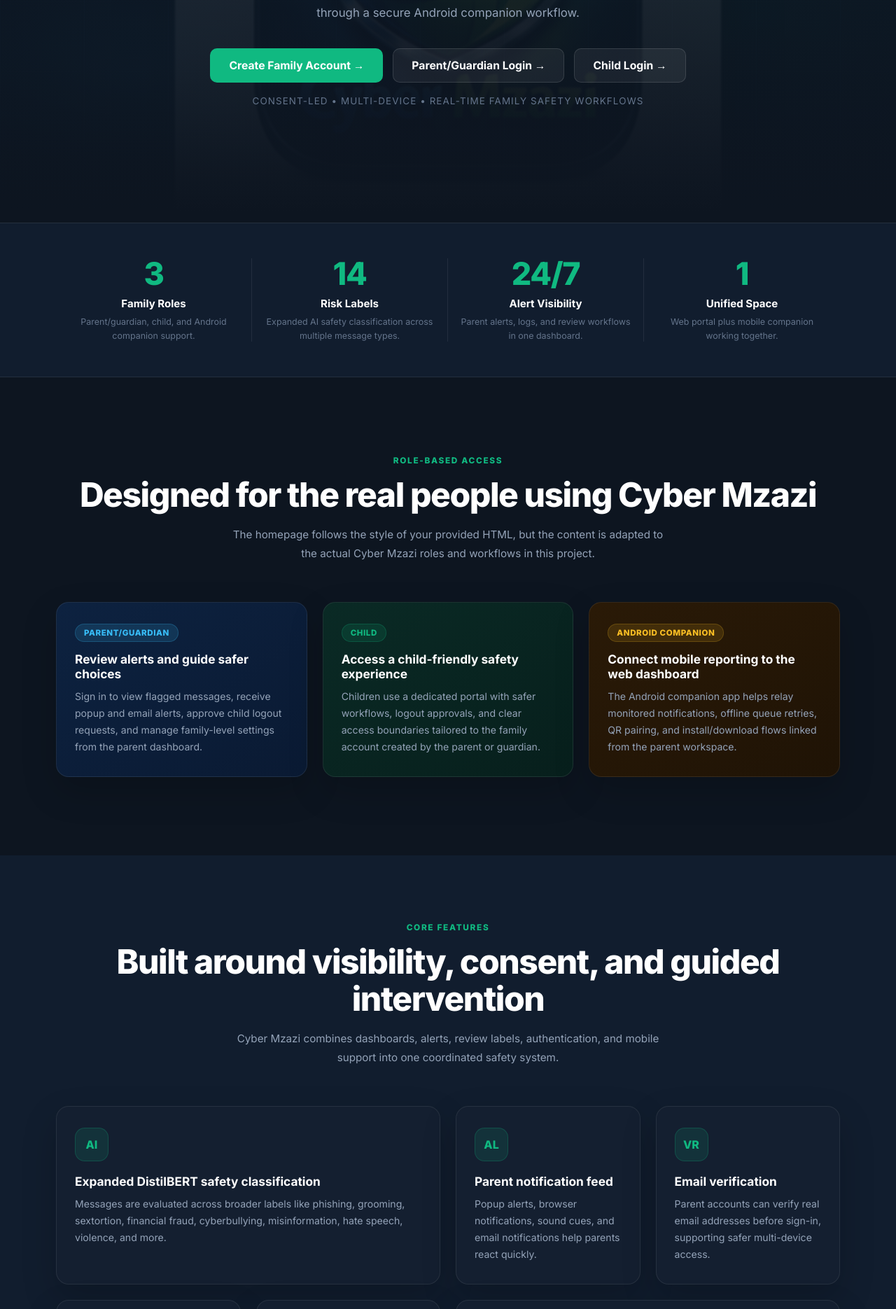
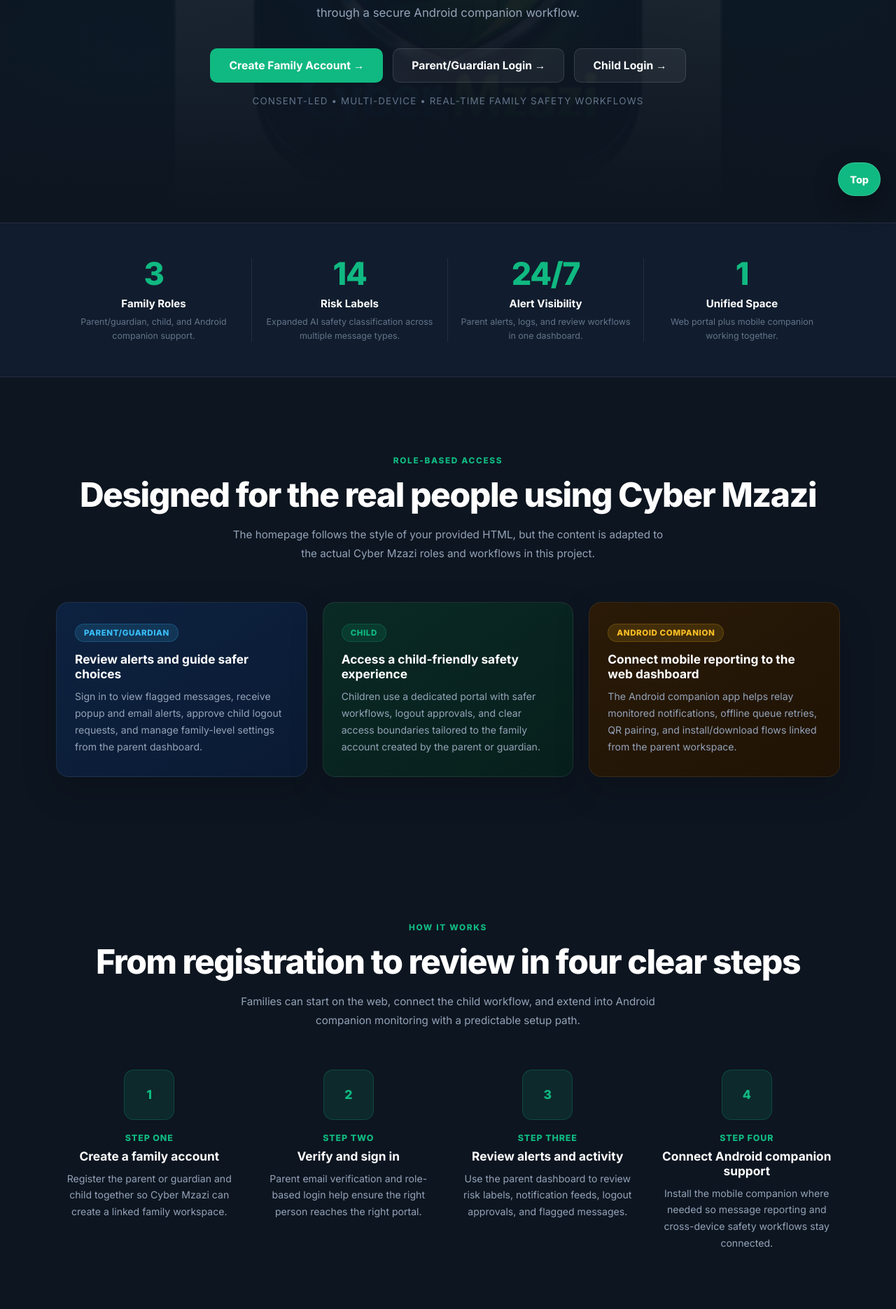
Before and after one commit to Lyne-kim/Cyber-Mzazi, a Flask app: page / in a window 1280 px wide. Shown: the part 498-2368 px from the top of the page at 70% size. Run offline with Flask 3, Linux system fonts and the light colour scheme.

Commit message:
Remove landing core features section

```diff
--- a/webapp/templates/landing.html
+++ b/webapp/templates/landing.html
@@ -167,6 +167,33 @@
       transform: translateY(-2px);
       border-color: rgba(255, 255, 255, 0.22);
       background: rgba(255, 255, 255, 0.08);
+    }
+
+    .landing-back-top {
+      position: fixed;
+      right: 22px;
+      bottom: 22px;
+      z-index: 30;
+      display: inline-flex;
+      align-items: center;
+      justify-content: center;
+      min-width: 48px;
+      min-height: 48px;
+      padding: 0 16px;
+      border-radius: 999px;
+      background: var(--landing-green);
+      color: #fff;
+      border: 1px solid rgba(255, 255, 255, 0.16);
+      box-shadow: 0 16px 36px rgba(0, 0, 0, 0.32);
+      text-decoration: none;
+      font-size: 0.9rem;
+      font-weight: 800;
+      transition: transform 0.18s ease, background 0.18s ease;
+    }
+
+    .landing-back-top:hover {
+      transform: translateY(-2px);
+      background: var(--landing-green-dark);
     }
 
     .landing-hero {
@@ -802,6 +829,15 @@
         opacity: 0.75;
       }
 
+      .landing-back-top {
+        right: 14px;
+        bottom: 14px;
+        min-width: 44px;
+        min-height: 44px;
+        padding: 0 12px;
+        font-size: 0.78rem;
+      }
+
       .landing-stats {
         margin-top: -1px;
         padding-top: 28px;
@@ -836,7 +872,7 @@
   </style>
 {% endblock %}
 {% block content %}
-  <nav class="landing-nav">
+  <nav class="landing-nav" id="top">
     <a class="landing-brand" href="{{ url_for('auth.index') }}">
       <img src="{{ url_for('static', filename='cyber_mzazi_logo.png') }}" alt="Cyber Mzazi logo">
       <span class="landing-brand-name">
@@ -934,53 +970,6 @@
     </div>
   </section>
 
-  <section class="landing-section landing-section-dark">
-    <div class="landing-section-shell">
-      <span class="landing-tag">Core Features</span>
-      <h2>Built around visibility, consent, and guided intervention</h2>
-      <p class="landing-section-intro">
-        Cyber Mzazi combines dashboards, alerts, review labels, authentication, and mobile support into one coordinated safety system.
-      </p>
-      <div class="landing-feature-grid">
-        <article class="landing-feature-card landing-feature-card-wide">
-          <div class="landing-feature-icon">AI</div>
-          <h3>Expanded DistilBERT safety classification</h3>
-          <p>
-            Messages are evaluated across broader labels like phishing, grooming, sextortion, financial fraud,
-            cyberbullying, misinformation, hate speech, violence, and more.
-          </p>
-        </article>
-        <article class="landing-feature-card">
-          <div class="landing-feature-icon">AL</div>
-          <h3>Parent notification feed</h3>
-          <p>Popup alerts, browser notifications, sound cues, and email notifications help parents react quickly.</p>
-        </article>
-        <article class="landing-feature-card">
-          <div class="landing-feature-icon">VR</div>
-          <h3>Email verification</h3>
-          <p>Parent accounts can verify real email addresses before sign-in, supporting safer multi-device access.</p>
-        </article>
-        <article class="landing-feature-card">
-          <div class="landing-feature-icon">QR</div>
-          <h3>QR-based Android onboarding</h3>
-          <p>Pair and install the Android companion more smoothly from the parent dashboard and download page.</p>
-        </article>
-        <article class="landing-feature-card">
-          <div class="landing-feature-icon">LG</div>
-          <h3>Audit-ready activity logs</h3>
-          <p>Cyber Mzazi keeps traceable family events, approvals, alerts, and review outcomes for accountability.</p>
-        </article>
-        <article class="landing-feature-card landing-feature-card-wide">
-          <div class="landing-feature-icon">UI</div>
-          <h3>Role-specific login and dashboard flows</h3>
-          <p>
-            Parent/guardian and child users each see focused entry points, messaging, and dashboards that fit their responsibilities in the project.
-          </p>
-        </article>
-      </div>
-    </div>
-  </section>
-
   <section class="landing-section">
     <div class="landing-section-shell">
       <span class="landing-tag">How It Works</span>
@@ -1039,4 +1028,5 @@
       <a href="{{ url_for('auth.register') }}">Register</a>
     </div>
   </footer>
+  <a class="landing-back-top" href="#top" aria-label="Back to top">Top</a>
 {% endblock %}
```
